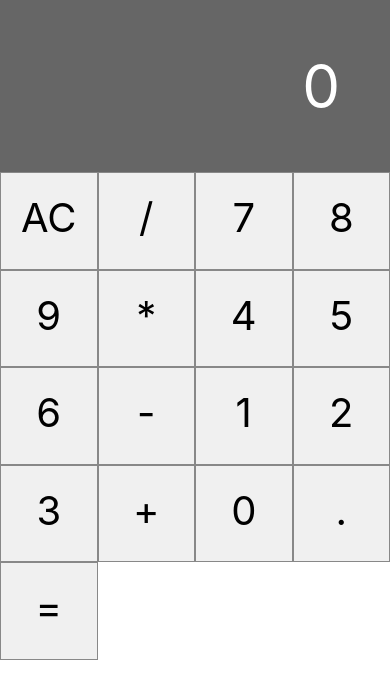
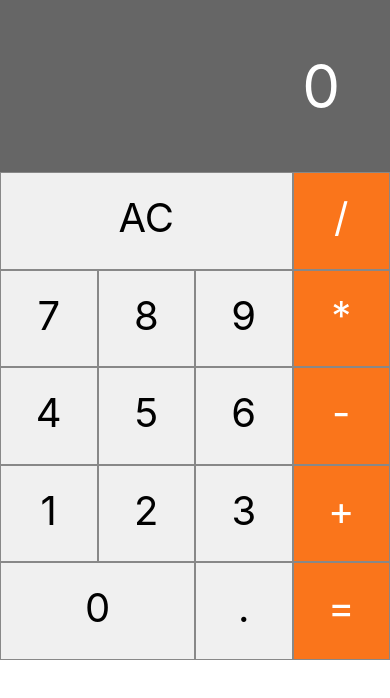
Before and after one commit to WillRock19/appCalculadora, a React Native app: screen / in a window 390 px wide. Shown: the top 698 px of the page. Built offline with nearby package versions, Linux system fonts and the light colour scheme.

Commit message:
Changed package.json; adding style to render a double, triple or operation (with backgroundColor) button

```diff
--- a/App.js
+++ b/App.js
@@ -3,13 +3,21 @@ import Button from './src/components/Button';
 import Display from './src/components/Display';
 import { View, StyleSheet } from 'react-native';
 
+const initialState = {
+  displayValue: '0',
+  numbersToCalculate: new Array(2),
+  operation: null,
+};
+
 export default class App extends Component {
   constructor() {
     super();
-    this.state = {
-      displayValue: '0',
-    };
+    this.state = { ...initialState };
   }
+
+  addDigit = digit => {
+    this.setState({ displayValue: digit });
+  };
 
   render() {
     return (
@@ -17,23 +25,23 @@ export default class App extends Component {
         <View style={styles.container}>
           <Display value={this.state.displayValue} />
           <View style={styles.buttons}>
-            <Button label="AC" />
-            <Button label="/" />
-            <Button label="7" />
-            <Button label="8" />
-            <Button label="9" />
-            <Button label="*" />
-            <Button label="4" />
-            <Button label="5" />
-            <Button label="6" />
-            <Button label="-" />
-            <Button label="1" />
-            <Button label="2" />
-            <Button label="3" />
-            <Button label="+" />
-            <Button label="0" />
+            <Button label="AC" tripleSpace />
+            <Button label="/" operation />
+            <Button label="7" clickFunction={this.addDigit} />
+            <Button label="8" clickFunction={this.addDigit} />
+            <Button label="9" clickFunction={this.addDigit} />
+            <Button label="*" operation />
+            <Button label="4" clickFunction={this.addDigit} />
+            <Button label="5" clickFunction={this.addDigit} />
+            <Button label="6" clickFunction={this.addDigit} />
+            <Button label="-" operation />
+            <Button label="1" clickFunction={this.addDigit} />
+            <Button label="2" clickFunction={this.addDigit} />
+            <Button label="3" clickFunction={this.addDigit} />
+            <Button label="+" operation />
+            <Button label="0" doubleSpace clickFunction={this.addDigit} />
             <Button label="." />
-            <Button label="=" />
+            <Button label="=" operation />
           </View>
         </View>
       </View>
--- a/package.json
+++ b/package.json
@@ -3,7 +3,7 @@
   "version": "0.0.1",
   "private": true,
   "scripts": {
-    "android": "react-native run-android",
+    "android": "del .\\android\\app\\build\\ && react-native run-android",
     "ios": "react-native run-ios",
     "start": "react-native start",
     "test": "jest",
--- a/src/components/Button/Button.js
+++ b/src/components/Button/Button.js
@@ -2,8 +2,23 @@ import React from 'react';
 import style from './Style';
 import { Text, TouchableHighlight } from 'react-native';
 
+const createButtonStyle = props => {
+  const styles = [style.defaultButton];
+
+  if (props.operation) {
+    styles.push(style.operationButton);
+  }
+  if (props.tripleSpace) {
+    styles.push(style.tripleButton);
+  }
+  if (props.doubleSpace) {
+    styles.push(style.doubleButton);
+  }
+  return styles;
+};
+
 export default props => (
-  <TouchableHighlight onPress={props.clickFunction}>
-    <Text style={style.button}>{props.label}</Text>
+  <TouchableHighlight onPress={() => props.clickFunction(props.label)}>
+    <Text style={createButtonStyle(props)}>{props.label}</Text>
   </TouchableHighlight>
 );
--- a/src/components/Button/Style.js
+++ b/src/components/Button/Style.js
@@ -1,7 +1,7 @@
 import { StyleSheet, Dimensions } from 'react-native';
 
 const style = StyleSheet.create({
-  button: {
+  defaultButton: {
     fontSize: 40,
     height: Dimensions.get('window').width / 4,
     width: Dimensions.get('window').width / 4,
@@ -11,6 +11,16 @@ const style = StyleSheet.create({
     borderWidth: 1,
     borderColor: '#888',
   },
+  operationButton: {
+    backgroundColor: '#fa751b',
+    color: 'white',
+  },
+  doubleButton: {
+    width: (Dimensions.get('window').width / 4) * 2,
+  },
+  tripleButton: {
+    width: (Dimensions.get('window').width / 4) * 3,
+  },
 });
 
 export default style;
```
Also changed, not shown: src/components/Display/Display.js (line endings or trailing spaces).
